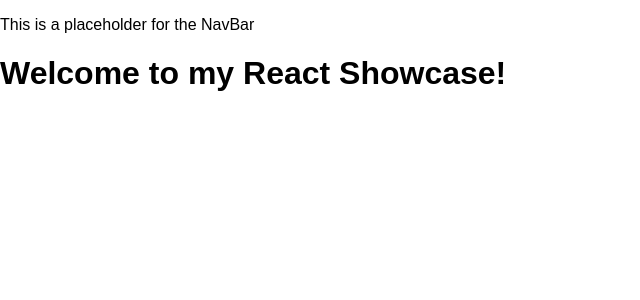
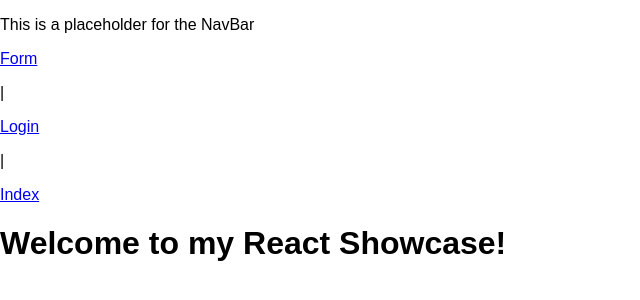
Before and after one commit to CLackrone/react-showcase, a React (Create React App) app: page / in a window 1280 px wide. Shown: the top 300 px of the page, without its empty margins (0-640 px from the left). Built offline with nearby package versions, Linux system fonts and the light colour scheme.

Commit message:
adding links to NavBar

```diff
--- a/src/components/NavBar.js
+++ b/src/components/NavBar.js
@@ -3,8 +3,16 @@ import { Link } from 'react-router-dom'
 
 const NavBar = () => {
   return (
-    <p>This is a placeholder for the NavBar</p>
+    <div>
+      <p>This is a placeholder for the NavBar</p>
+      <Link to='/form'>Form</Link> <p> | </p>
+      <Link to='/login'>Login</Link><p> | </p>
+      <Link to='/index'>Index</Link>
+    </div>
     )
 }
 
 export default NavBar
+
+
+//<Link className="navbar-brand" to="/">Toy Library</Link>
```
